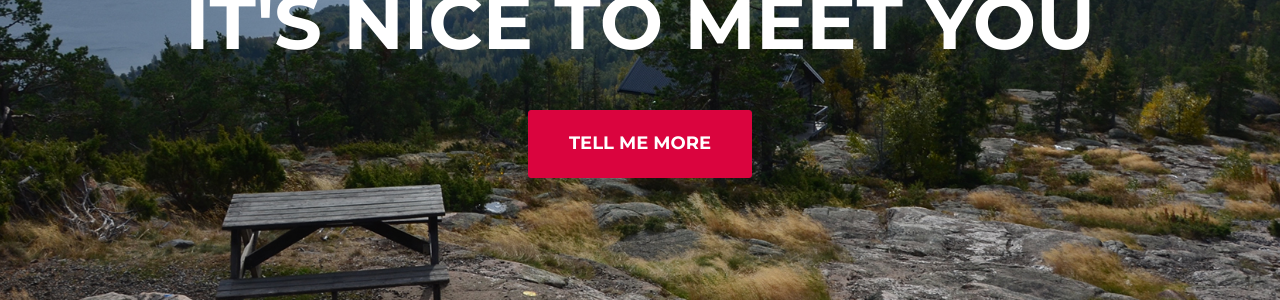
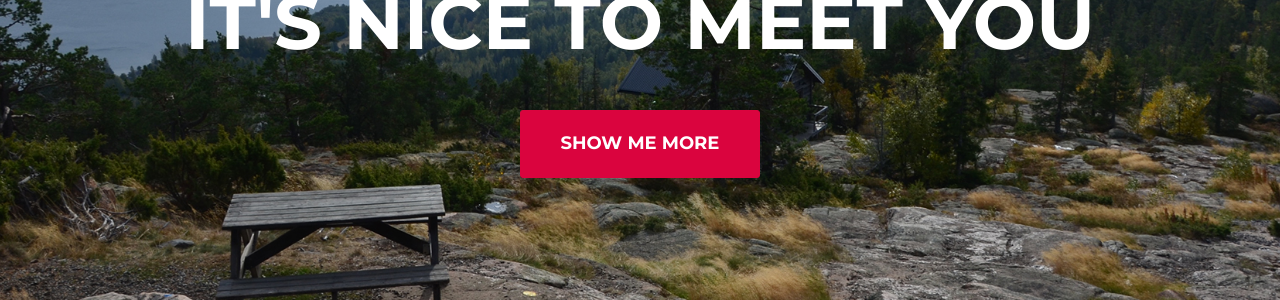
Before and after one commit to marororom/marororom.github.io, a Jekyll site: the page built from index.html, in a window 1280 px wide. Shown: the part 380-680 px from the top of the page. Built offline with Jekyll 4.4.1, drawn with Linux system fonts in a browser that asks for light colours; some web fonts are replaced.

Commit message:
changed welcome text and btn xl

```diff
--- a/_includes/css/agency.css
+++ b/_includes/css/agency.css
@@ -140,7 +140,7 @@
 .btn-xl:active,
 .btn-xl.active,
 .open .dropdown-toggle.btn-xl {
-    border-color: #{{ site.color.primary }};
+    border-color: #{{ site.color.secondary }};
     color: #fff;
     background-color: #{{ site.color.secondary }};
 }
--- a/_includes/header.html
+++ b/_includes/header.html
@@ -46,7 +46,7 @@
             <div class="intro-text">
                 <div class="intro-lead-in">Welcome To My Website!</div>
                 <div class="intro-heading">It's Nice To Meet You</div>
-                <a href="#services" class="page-scroll btn btn-xl">Tell Me More</a>
+                <a href="#portfolio" class="page-scroll btn btn-xl">Show Me More</a>
             </div>
         </div>
     </header>
```
